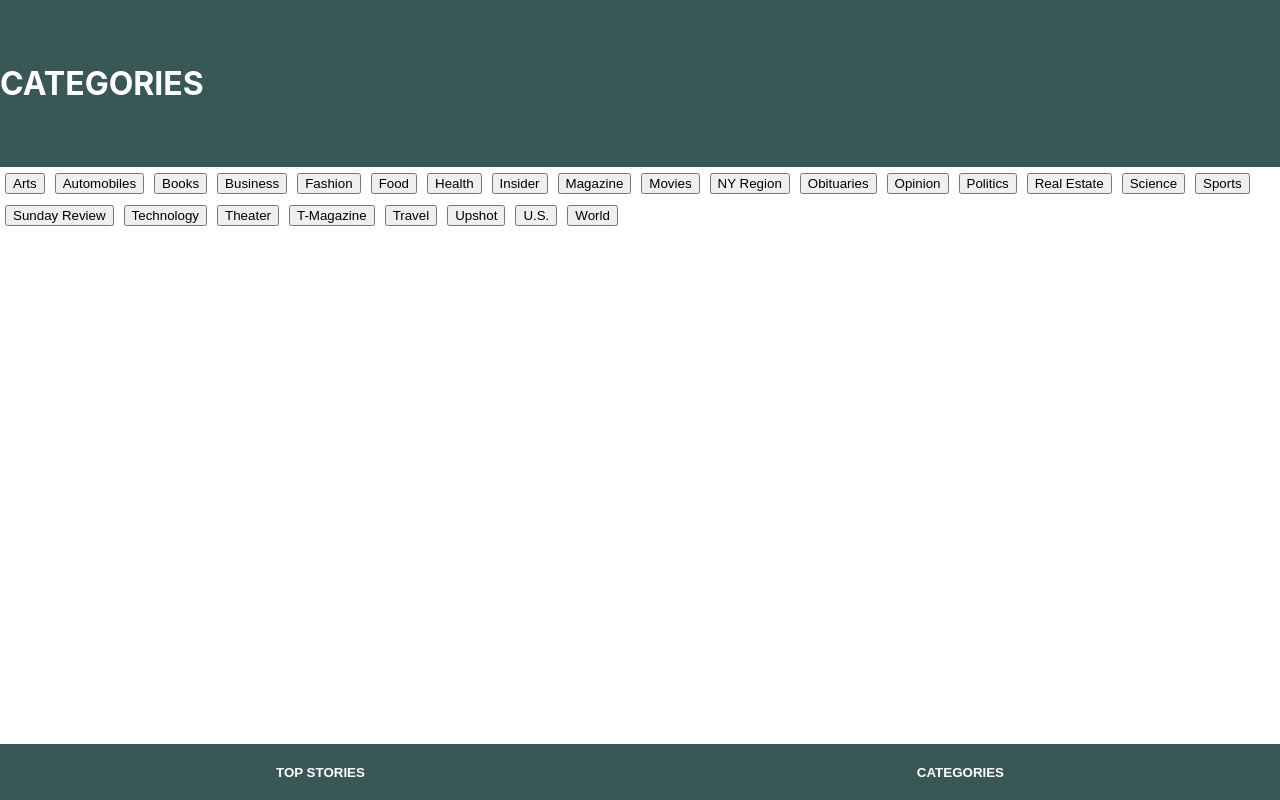
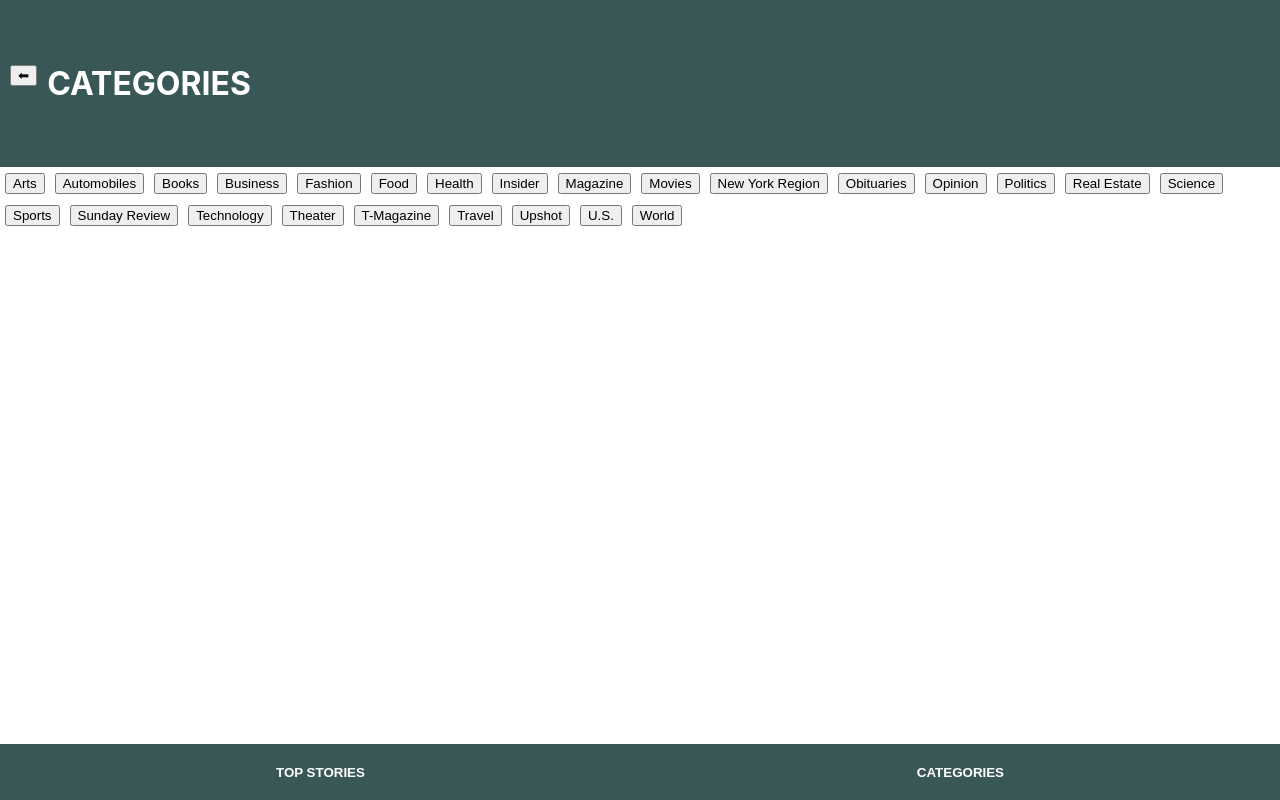
Before and after one commit to cbmackintosh/fit-2-print, a React (Create React App) app: page /categories in a window 1280 px wide. Built offline with nearby package versions, Linux system fonts and the light colour scheme; no server answers.

Commit message:
Refactor category buttons on category menu

```diff
--- a/src/Components/CategoryMenu/CategoryMenu.css
+++ b/src/Components/CategoryMenu/CategoryMenu.css
@@ -8,6 +8,7 @@
 }
 
 .cat-header {
+  display: flex;
   background-color: darkslategray;
   color: white;
   margin: 0;
@@ -16,3 +17,12 @@
   opacity: 95%;
   width: 100%;
 }
+
+.cat-header > h1 {
+  margin: 0;
+}
+
+.back-button {
+  margin-left: 10px;
+  margin-right: 10px;
+}
--- a/src/Components/CategoryMenu/CategoryMenu.js
+++ b/src/Components/CategoryMenu/CategoryMenu.js
@@ -1,5 +1,6 @@
 import React from 'react'
 import { Link } from 'react-router-dom'
+import { newsCategories } from '../../helper-functions'
 import './CategoryMenu.css'
 
 function CategoryMenu(props) {
@@ -8,35 +9,24 @@ function CategoryMenu(props) {
     props.changeCategory(e.target.value)
   }
 
+  const categoryButtons = newsCategories.map(category => {
+    return (
+      <Link to='/' key={Object.keys(category)[0]}>
+        <button value={Object.keys(category)[0]} onClick={e => handleChange(e)}>
+          {Object.values(category)[0]}
+        </button>
+      </Link>
+    )
+  })
+
   return (
     <div>
-      <h1 className='cat-header'>CATEGORIES</h1>
+      <div className='cat-header'>
+        <Link to='/' className='back-button'><button>⬅</button></Link>
+        <h1>CATEGORIES</h1>
+      </div>
       <div className='category-buttons'>
-        <Link to='/'><button value='arts' onClick={e => handleChange(e)}>Arts</button></Link>
-        <Link to='/'><button value='automobiles' onClick={e => handleChange(e)}>Automobiles</button></Link>
-        <Link to='/'><button value='books' onClick={e => handleChange(e)}>Books</button></Link>
-        <Link to='/'><button value='business' onClick={e => handleChange(e)}>Business</button></Link>
-        <Link to='/'><button value='fashion' onClick={e => handleChange(e)}>Fashion</button></Link>
-        <Link to='/'><button value='food' onClick={e => handleChange(e)}>Food</button></Link>
-        <Link to='/'><button value='health' onClick={e => handleChange(e)}>Health</button></Link>
-        <Link to='/'><button value='insider' onClick={e => handleChange(e)}>Insider</button></Link>
-        <Link to='/'><button value='magazine' onClick={e => handleChange(e)}>Magazine</button></Link>
-        <Link to='/'><button value='movies' onClick={e => handleChange(e)}>Movies</button></Link>
-        <Link to='/'><button value='nyregion' onClick={e => handleChange(e)}>NY Region</button></Link>
-        <Link to='/'><button value='obituaries' onClick={e => handleChange(e)}>Obituaries</button></Link>
-        <Link to='/'><button value='opinion' onClick={e => handleChange(e)}>Opinion</button></Link>
-        <Link to='/'><button value='politics' onClick={e => handleChange(e)}>Politics</button></Link>
-        <Link to='/'><button value='realestate' onClick={e => handleChange(e)}>Real Estate</button></Link>
-        <Link to='/'><button value='science' onClick={e => handleChange(e)}>Science</button></Link>
-        <Link to='/'><button value='sports' onClick={e => handleChange(e)}>Sports</button></Link>
-        <Link to='/'><button value='sundayreview' onClick={e => handleChange(e)}>Sunday Review</button></Link>
-        <Link to='/'><button value='technology' onClick={e => handleChange(e)}>Technology</button></Link>
-        <Link to='/'><button value='theater' onClick={e => handleChange(e)}>Theater</button></Link>
-        <Link to='/'><button value='t-magazine' onClick={e => handleChange(e)}>T-Magazine</button></Link>
-        <Link to='/'><button value='travel' onClick={e => handleChange(e)}>Travel</button></Link>
-        <Link to='/'><button value='upshot' onClick={e => handleChange(e)}>Upshot</button></Link>
-        <Link to='/'><button value='us' onClick={e => handleChange(e)}>U.S.</button></Link>
-        <Link to='/'><button value='world' onClick={e => handleChange(e)}>World</button></Link>
+        {categoryButtons}
       </div>
     </div>
   )
--- a/src/helper-functions.js
+++ b/src/helper-functions.js
@@ -10,3 +10,31 @@ export const compareDates = (now, articleDate) => {
     return week[articleDate.getDay()]
   }
 }
+
+export const newsCategories = [
+  {'arts': 'Arts'},
+  {'automobiles': 'Automobiles'},
+  {'books': 'Books'},
+  {'business': 'Business'},
+  {'fahsion': 'Fashion'},
+  {'food': 'Food'},
+  {'health': 'Health'},
+  {'insider': 'Insider'},
+  {'magazine': 'Magazine'},
+  {'movies': 'Movies'},
+  {'nyregion': 'New York Region'},
+  {'obituaries': 'Obituaries'},
+  {'opinion': 'Opinion'},
+  {'politics': 'Politics'},
+  {'realestate': 'Real Estate'},
+  {'science': 'Science'},
+  {'sports': 'Sports'},
+  {'sundayreview': 'Sunday Review'},
+  {'technology': 'Technology'},
+  {'theater': 'Theater'},
+  {'t-magazine': 'T-Magazine'},
+  {'travel': 'Travel'},
+  {'upshot': 'Upshot'},
+  {'us': 'U.S.'},
+  {'world': 'World'}
+];
```
